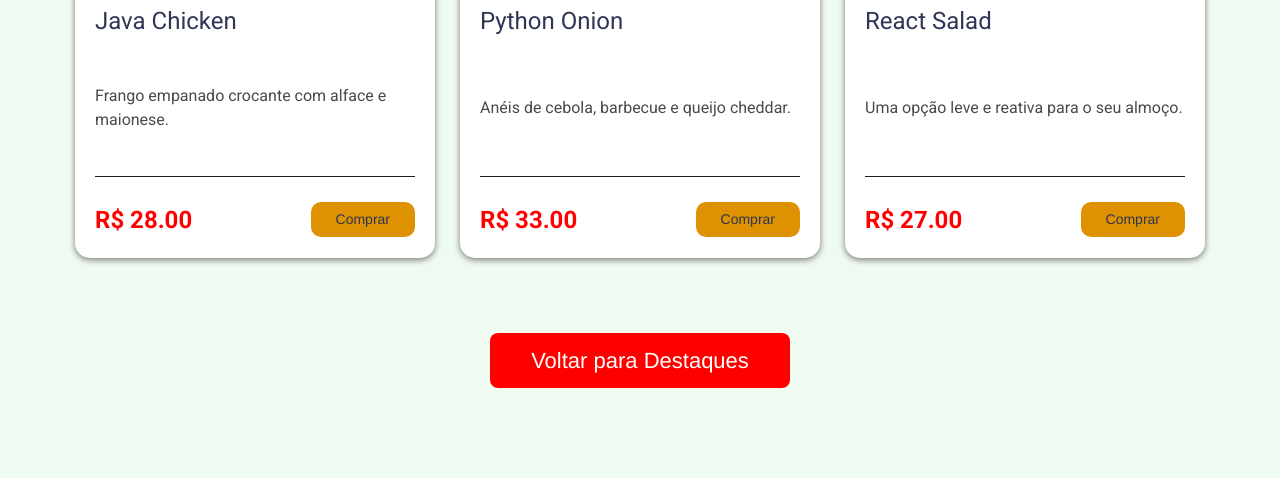
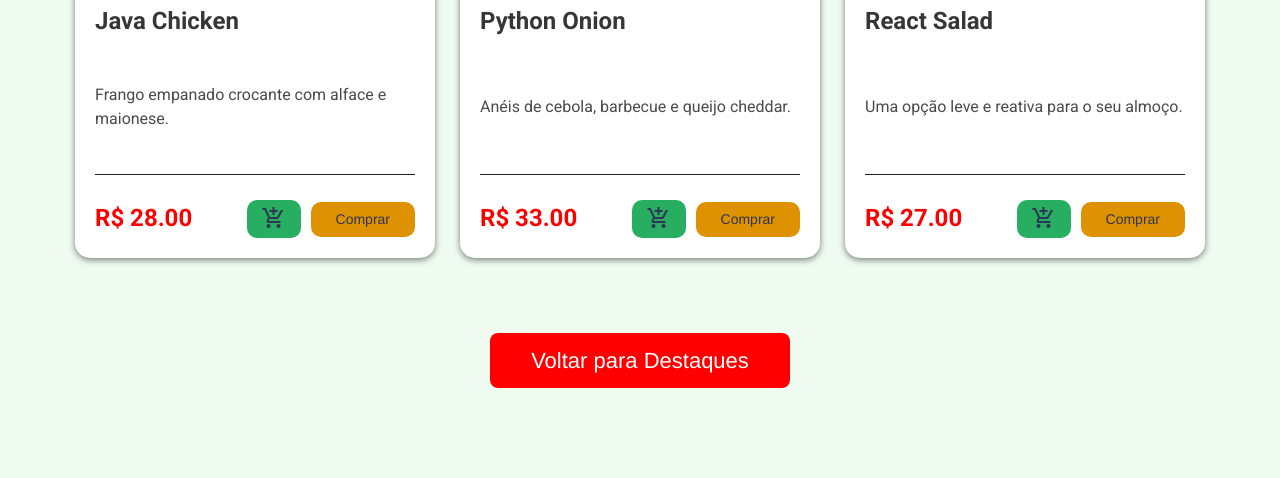
Before and after one commit to Caua-Giovani/DevBurguer, a Flask app: page /cardapio in a window 1280 px wide. Shown: the part 1936-2414 px from the top of the page. Run offline with Flask 3, Linux system fonts and the light colour scheme; the visitor is signed in with stand-in values (Sample User, id 1); data comes from the database, SQL or seed files in the repository.

Commit message:
modify: commit segurança (fiz o aside)

```diff
--- a/app.py
+++ b/app.py
@@ -44,7 +44,7 @@ def pag_cadastro():
 def pag_cadastro_post():
     login = request.form.get("login_create")
     senha = request.form.get("senha_create")
-    nome = request.form.get("name_create")
+    nome = request.form.get("nome_create")
     adicionar_usuario(login,senha,nome)
 
     return redirect("/login")
--- a/model/usuario.py
+++ b/model/usuario.py
@@ -4,7 +4,7 @@ def autenticar_usuario(login:str, senha:str) -> bool:
     try:
         conexao, cursor = conectar()
 
-        cursor.execute(""" SELECT usuario,senha FROM usuarios WHERE usuario = %s AND senha = %s """,(login,senha))
+        cursor.execute(""" SELECT login,senha FROM usuarios WHERE login = %s AND senha = %s """,(login,senha))
 
         resultado = cursor.fetchone()
         conexao.close()
@@ -19,8 +19,7 @@ def adicionar_usuario(login:str,senha:str,nome:str) -> bool:
     try:
         conexao,cursor = conectar()
 
-        cursor.execute("""INSERT INTO usuarios
-                    VALUES(%s,%s,%s)""",(login,senha,nome))
+        cursor.execute("""INSERT INTO usuarios (login,nome,senha) VALUES(%s,%s,%s)""",(login,nome,senha))
 
         conexao.commit()
         conexao.close()
--- a/static/main.css
+++ b/static/main.css
@@ -5,6 +5,23 @@
     align-items: center;
     background: var(--header_color);
     padding: 25px;
+}
+
+.container-botoes{
+    display: flex;
+    align-items: center;
+    gap: 10px;
+}
+
+.button2{
+    background-color: #27ae60;
+    padding: 6px 15px;
+    color:#2f3554;
+    font-family: 'Franklin Gothic Medium', 'Arial Narrow', Arial, sans-serif;
+    border-radius: 10px;
+    font-size: 14px;
+    border:transparent;
+    transition: 0.5s ease;
 }
 
 .header__icon{
--- a/templates/cadastro.html
+++ b/templates/cadastro.html
@@ -41,7 +41,7 @@
                         <div class="field">
                             <label class="label is-small">Nome</label>
                             <div class="control">
-                                <input class="input" type="text" placeholder="Ex: Seu Nome" name="name_create" required>
+                                <input class="input" type="text" placeholder="Ex: Seu Nome" name="nome_create" required>
                             </div>
                         </div>
                     </div>
--- a/templates/contato.html
+++ b/templates/contato.html
@@ -23,8 +23,12 @@
 
     }
 
+    .hero p{
+      font-size: 23px;
+    }
+
     .hero h2 {
-      font-size: 40px;
+      font-size: 50px;
     }
 
     .hero span {
--- a/templates/index.html
+++ b/templates/index.html
@@ -55,13 +55,19 @@
               />
             </div>
             <div class="card__body">
-              <h3 class="card__title">{{lanche.produto}}</h3>
+              <h3 class="card__title"><strong>{{lanche.produto}}</strong></h3>
               <p class="card__description">
                 {{lanche.descricao}}
               </p>
               <div class="card__footer">
                 <span class="card__price">R$ {{lanche.preco}}0</span>
-                <a href="/unit/{{lanche.codigo}}" class="button button--small">Comprar</a>
+
+                <div class="container-botoes">
+                  <a href="" class="button2 material-symbols-outlined"><span class="material-symbols-outlined">add_shopping_cart</span></a>
+
+                  <a href="/unit/{{lanche.codigo}}" class="button button--small">Comprar</a>
+                </div>
+
               </div>
             </div>
           </article>
--- a/templates/layout.html
+++ b/templates/layout.html
@@ -55,7 +55,7 @@
 
 
         <button class="header__toggle">
-          <span class="material-symbols-outlined">menu</span>
+          <span onclick="toggleCart()" class="material-symbols-outlined">shopping_cart</span>
         </button>
       </div>
     </header>
@@ -69,5 +69,46 @@
         DevBurger © 2026. Todos os direitos reservados.
       </p>
     </footer>
+
+    <aside class="cart" id="cart">
+
+      <div class="cart__header">
+        <strong style="color: black;">Seu Carrinho</strong>
+        <span onclick="toggleCart()" style="cursor:pointer; color: black;">✖</span>
+      </div>
+
+      <div class="cart__items" id="cart-items">
+        <!-- Itens vão aqui -->
+        <div class="cart__item">
+          <p>🍔 X-Burger</p>
+          <p>R$ 25,00</p>
+        </div>
+
+        <div class="cart__item">
+          <p>🍟 Batata</p>
+          <p>R$ 12,00</p>
+        </div>
+      </div>
+
+      <div class="cart__footer">
+        <div class="cart__total" style="color: black;">
+          <strong style="color: black;" id="cart-total">Total:</strong> R$ 37,00
+        </div>
+
+        <button class="cart__btn">
+          Finalizar Pedido
+        </button>
+      </div>
+
+    </aside>
+
+
+    <script>
+      function toggleCart() {
+          const cart = document.getElementById("cart");
+          cart.classList.toggle("active");
+      }
+    </script>
+
   </body>
 </html>
--- a/templates/pagina2.html
+++ b/templates/pagina2.html
@@ -104,7 +104,7 @@ body {
   margin-top: 10px;
 }
 
-button {
+.button{
   padding: 12px 20px;
   border: none;
   border-radius: 10px;
@@ -188,7 +188,7 @@ button {
     </div>
 
     <div class="actions">
-      <button class="buy">Comprar agora</button>
+      <button class="buy button">Comprar agora</button>
       <button class="cart">Adicionar ao carrinho</button>
     </div>
 
```
Also changed, not shown: static/variables.css (+77 -0 lines), templates/home.html (+6 -6 lines).
